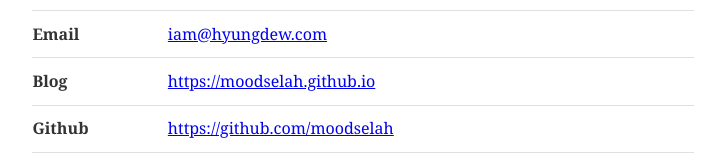
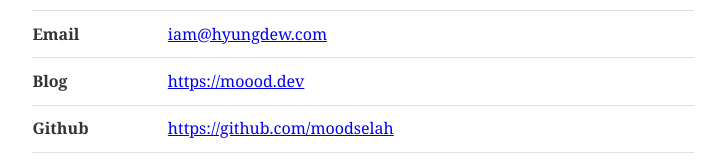
Before and after one commit to chussum/moood.dev, a Gatsby site: page /about in a window 1280 px wide. Shown: the part 179-339 px from the top of the page, without its empty margins (277-1002 px from the left). Built offline with nearby package versions, Linux system fonts and the light colour scheme; Gatsby itself is replaced by a stand-in of ours; some packages are replaced by stand-ins of ours; what typography-theme-github would draw is missing.

Commit message:
Modified about

```diff
--- a/content/__about/resume.md
+++ b/content/__about/resume.md
@@ -24,7 +24,7 @@
 </tr>
 <tr>
     <th>Blog</th>
-    <td><a href="https://moodselah.github.io">https://moodselah.github.io</a></td>
+    <td><a href="https://moood.dev">https://moood.dev</a></td>
 </tr>
 <tr>
     <th>Github</th>
```
